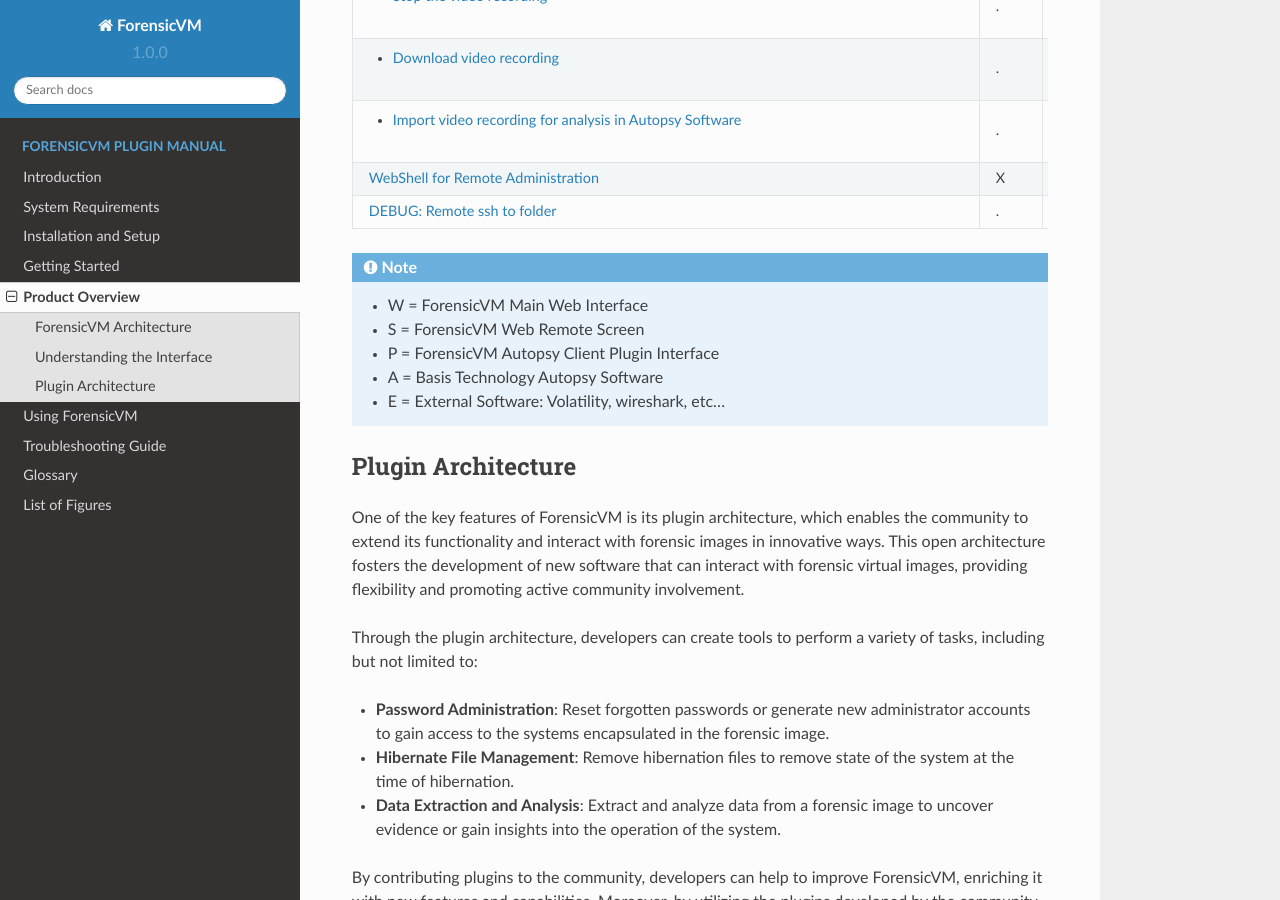
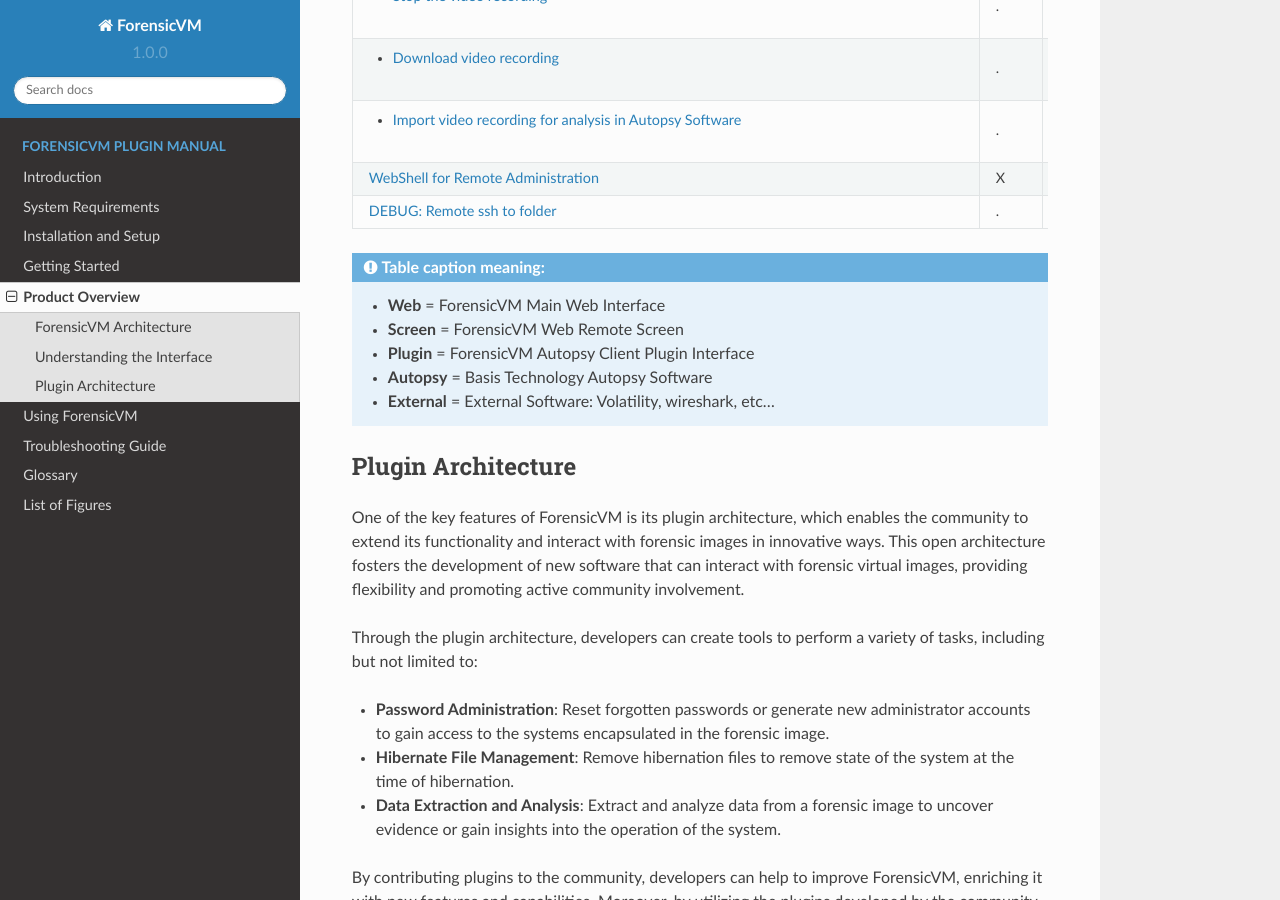
Before and after one commit to nunomourinho/forensicVmAutopsyUserManual, a Sphinx documentation site: the page built from docs/user/product_overview/product_overview.rst, in a window 1280 px wide and 900 px high, scrolled down 3292 px. Built offline with Sphinx 7.4.7 and the Read the Docs theme 2.0.0, drawn with Linux system fonts in a browser that asks for light colours; pages that are not in the unit, such as notebooks, are missing from menus.

Commit message:
Update product_overview.rst

```diff
--- a/docs/user/product_overview/product_overview.rst
+++ b/docs/user/product_overview/product_overview.rst
@@ -334,12 +334,13 @@
      - .
 
 
-.. note::
-   - W = ForensicVM Main Web Interface
-   - S = ForensicVM Web Remote Screen
-   - P = ForensicVM Autopsy Client Plugin Interface
-   - A = Basis Technology Autopsy Software
-   - E = External Software: Volatility, wireshark, etc...
+.. admonition:: Table caption meaning:
+
+   - **Web** = ForensicVM Main Web Interface
+   - **Screen** = ForensicVM Web Remote Screen
+   - **Plugin** = ForensicVM Autopsy Client Plugin Interface
+   - **Autopsy** = Basis Technology Autopsy Software
+   - **External** = External Software: Volatility, wireshark, etc...
 
 Plugin Architecture
 ======================
```
